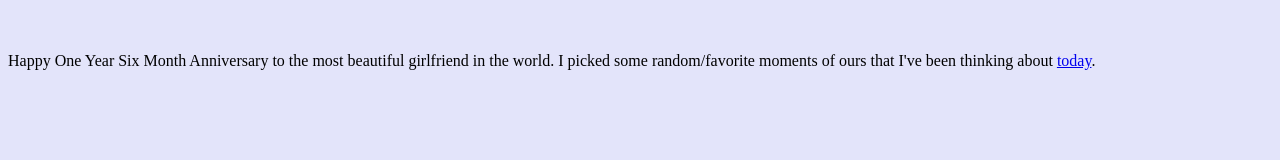
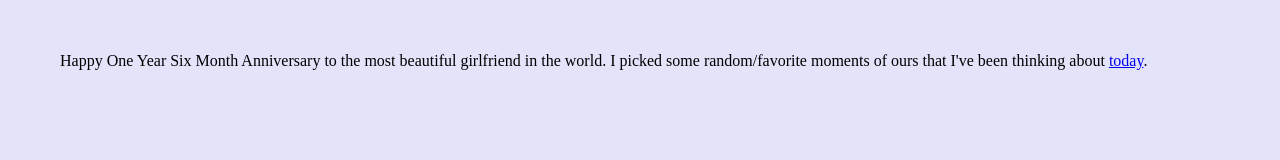
Before and after one commit to dpett121/happyanniversary, a plain HTML site: page index.html in a window 1280 px wide. Shown: the top 160 px of the page. Drawn offline with Linux system fonts and the light colour scheme.

Commit message:
afdsadfs

```diff
--- a/main.css
+++ b/main.css
@@ -3,7 +3,7 @@ html, body {
     height: 200000px;
     /* white-space: nowrap; */
     overflow: hidden;
-  padding: fixed, 30px;
+  margin: 30px;
 }
 
 body {
```
